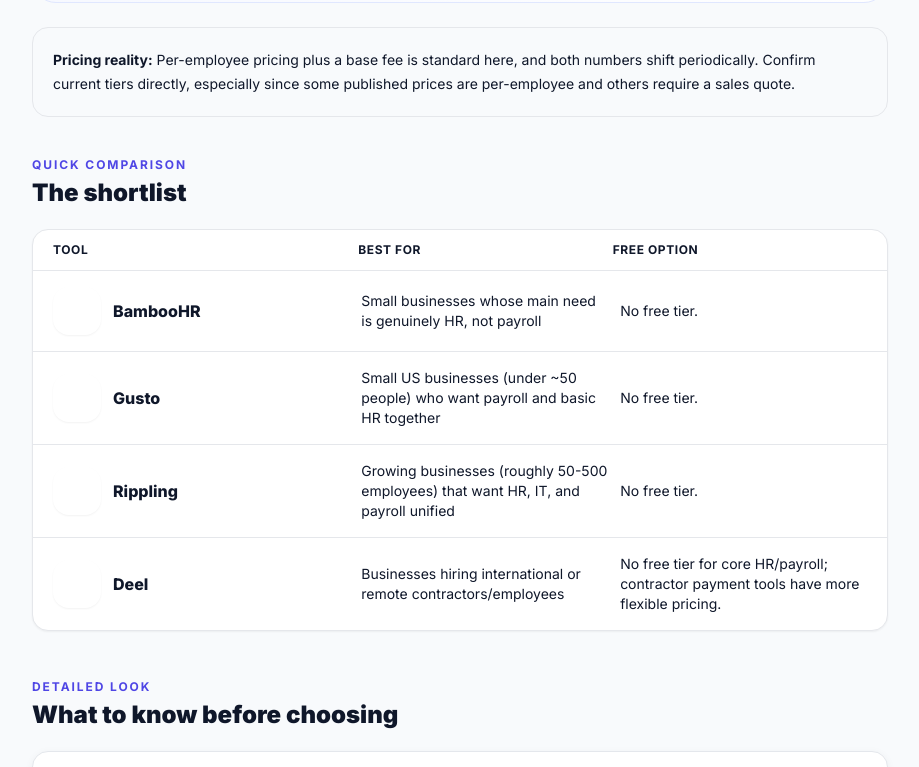
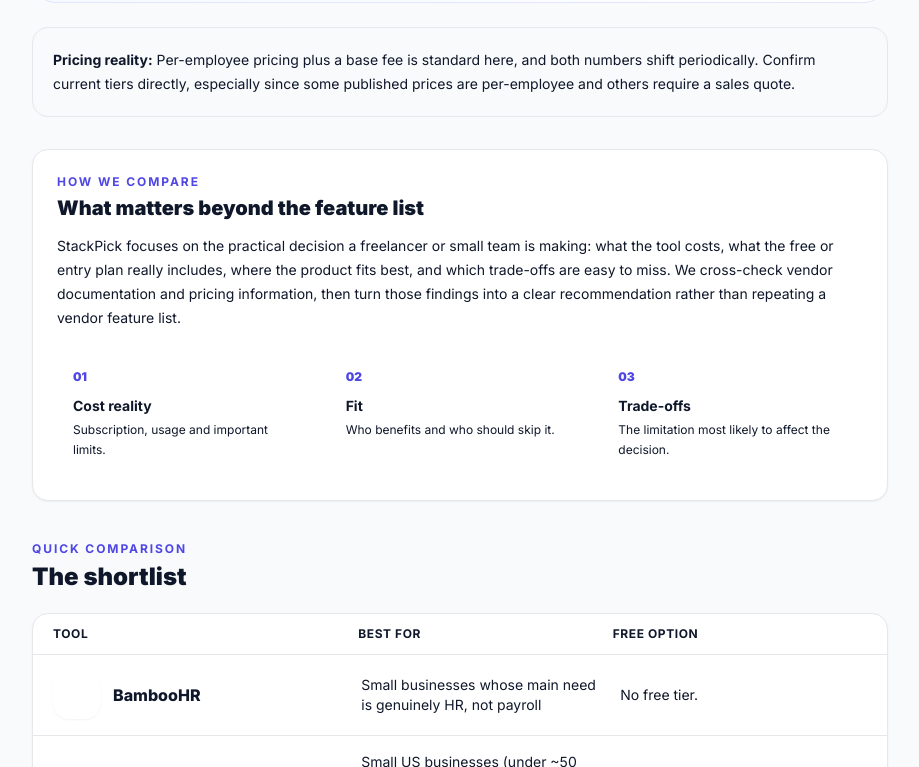
Before and after one commit to LinukaBandara/StackPick, a Next.js app: page /best/hr-software in a window 1280 px wide. Shown: the part 557-1324 px from the top of the page, without its empty margins (0-919 px from the left). Built offline with nearby package versions, Linux system fonts and the light colour scheme.

Commit message:
Improve AdSense trust and editorial transparency: components/ComparisonArticle.tsx

```diff
--- a/components/ComparisonArticle.tsx
+++ b/components/ComparisonArticle.tsx
@@ -40,6 +40,7 @@ export default function ComparisonArticle({
     description: intro,
     url: `/best/${slug}`,
     dateModified: "2026-09-24",
+    isAccessibleForFree: true,
   };
 
   return (
@@ -75,6 +76,31 @@ export default function ComparisonArticle({
               <strong className="text-slate-950">Pricing reality:</strong> {pricingNote}
             </div>
           )}
+
+          <section className="mt-8 rounded-2xl border border-slate-200 bg-white p-5 shadow-sm sm:p-6" aria-labelledby="methodology">
+            <p className="text-xs font-bold uppercase tracking-[.16em] text-indigo-600">How we compare</p>
+            <h2 id="methodology" className="mt-1 text-xl font-black text-slate-950">What matters beyond the feature list</h2>
+            <p className="mt-3 text-sm leading-6 text-slate-600">
+              StackPick focuses on the practical decision a freelancer or small team is making:
+              what the tool costs, what the free or entry plan really includes, where the product
+              fits best, and which trade-offs are easy to miss. We cross-check vendor documentation
+              and pricing information, then turn those findings into a clear recommendation rather
+              than repeating a vendor feature list.
+            </p>
+            <div className="mt-4 grid gap-3 sm:grid-cols-3">
+              {[
+                ["01", "Cost reality", "Subscription, usage and important limits."],
+                ["02", "Fit", "Who benefits and who should skip it."],
+                ["03", "Trade-offs", "The limitation most likely to affect the decision."],
+              ].map(([n, label, text]) => (
+                <div key={n} className="rounded-xl bg-slate-50 p-4">
+                  <span className="text-xs font-black text-indigo-600">{n}</span>
+                  <h3 className="mt-2 text-sm font-bold text-slate-950">{label}</h3>
+                  <p className="mt-1 text-xs leading-5 text-slate-500">{text}</p>
+                </div>
+              ))}
+            </div>
+          </section>
 
           <section className="mt-10" aria-labelledby="quick-picks">
             <div className="flex items-end justify-between gap-4">
@@ -151,6 +177,7 @@ export default function ComparisonArticle({
           <div className="sticky top-24 rounded-3xl border border-slate-200 bg-white p-5 shadow-sm">
             <p className="text-xs font-bold uppercase tracking-[.16em] text-slate-400">On this page</p>
             <nav className="mt-4 grid gap-2 text-sm font-semibold">
+              <a href="#methodology" className="rounded-lg px-3 py-2 text-slate-700 hover:bg-indigo-50 hover:text-indigo-700">How we compare</a>
               <a href="#quick-picks" className="rounded-lg px-3 py-2 text-slate-700 hover:bg-indigo-50 hover:text-indigo-700">Quick comparison</a>
               <a href="#detailed-picks" className="rounded-lg px-3 py-2 text-slate-700 hover:bg-indigo-50 hover:text-indigo-700">Detailed look</a>
               <a href="#bottom-line" className="rounded-lg px-3 py-2 text-slate-700 hover:bg-indigo-50 hover:text-indigo-700">Bottom line</a>
```
